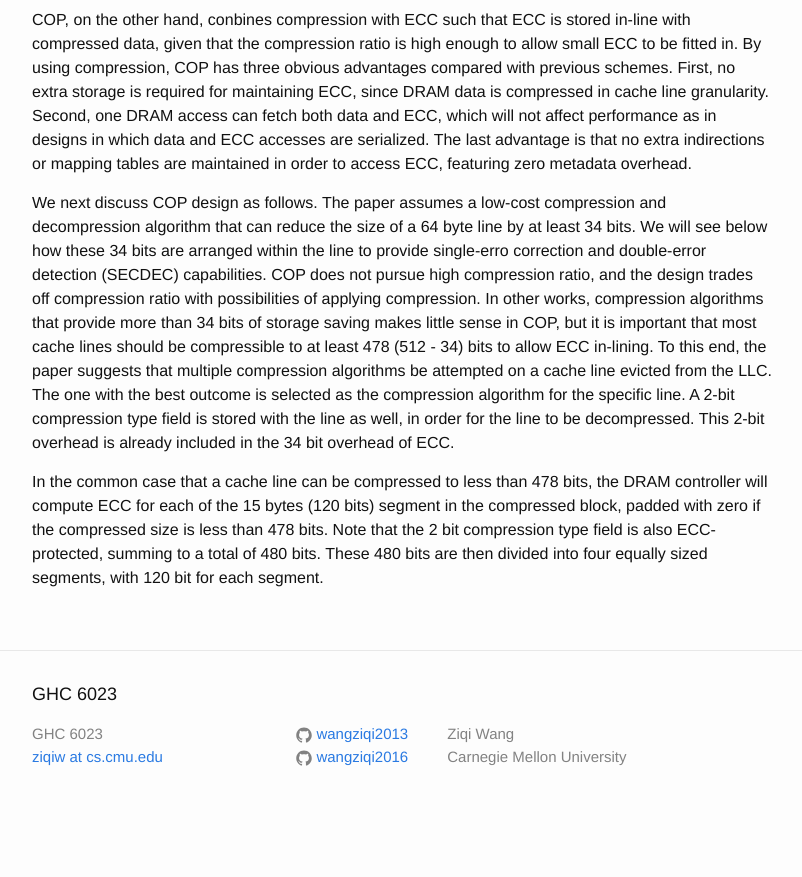
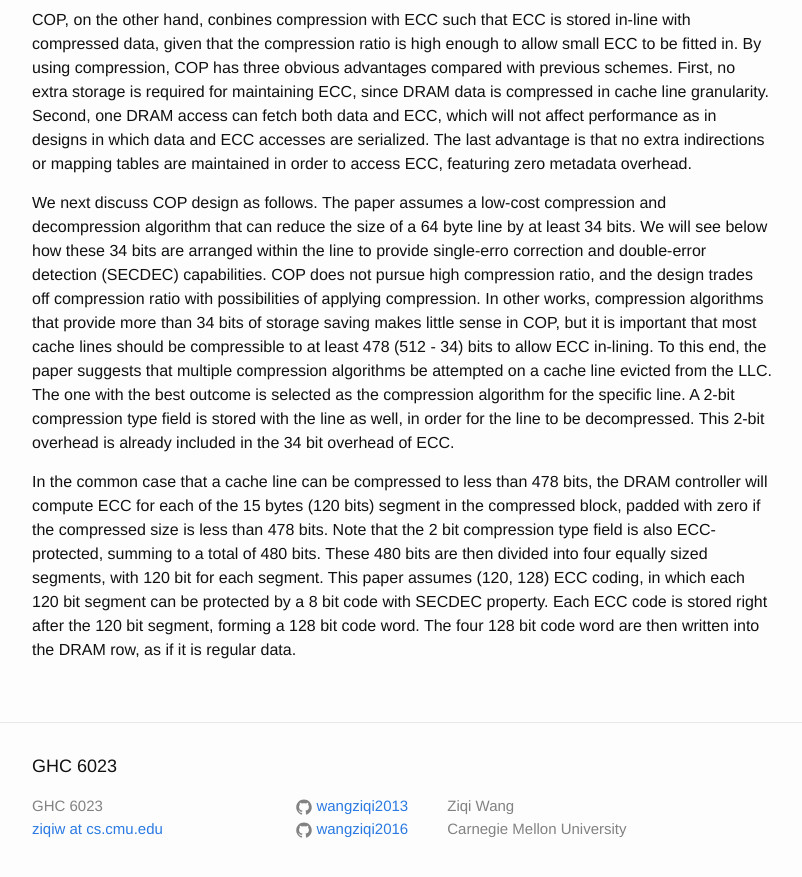
Before and after one commit to wangziqi2013/wangziqi2013.github.io, a Jekyll site: the page built from _posts/2020-06-08-cop.markdown, in a window 1280 px wide and 900 px high, scrolled down 811 px. Shown: the top 877 px of the window, without its empty margins (238-1040 px from the left). Built offline with Jekyll 4.4.1, drawn with Linux system fonts in a browser that asks for light colours; before the commit the page ends 1639 px from its top, so only the background shows below that.

Commit message:
Adding layout

```diff
--- a/_posts/2020-06-08-cop.markdown
+++ b/_posts/2020-06-08-cop.markdown
@@ -46,3 +46,6 @@ In the common case that a cache line can be compressed to less than 478 bits, th
 for each of the 15 bytes (120 bits) segment in the compressed block, padded with zero if the compressed size is less
 than 478 bits. Note that the 2 bit compression type field is also ECC-protected, summing to a total of 480 bits.
 These 480 bits are then divided into four equally sized segments, with 120 bit for each segment.
+This paper assumes (120, 128) ECC coding, in which each 120 bit segment can be protected by a 8 bit
+code with SECDEC property. Each ECC code is stored right after the 120 bit segment, forming a 128 bit code word.
+The four 128 bit code word are then written into the DRAM row, as if it is regular data.
```
